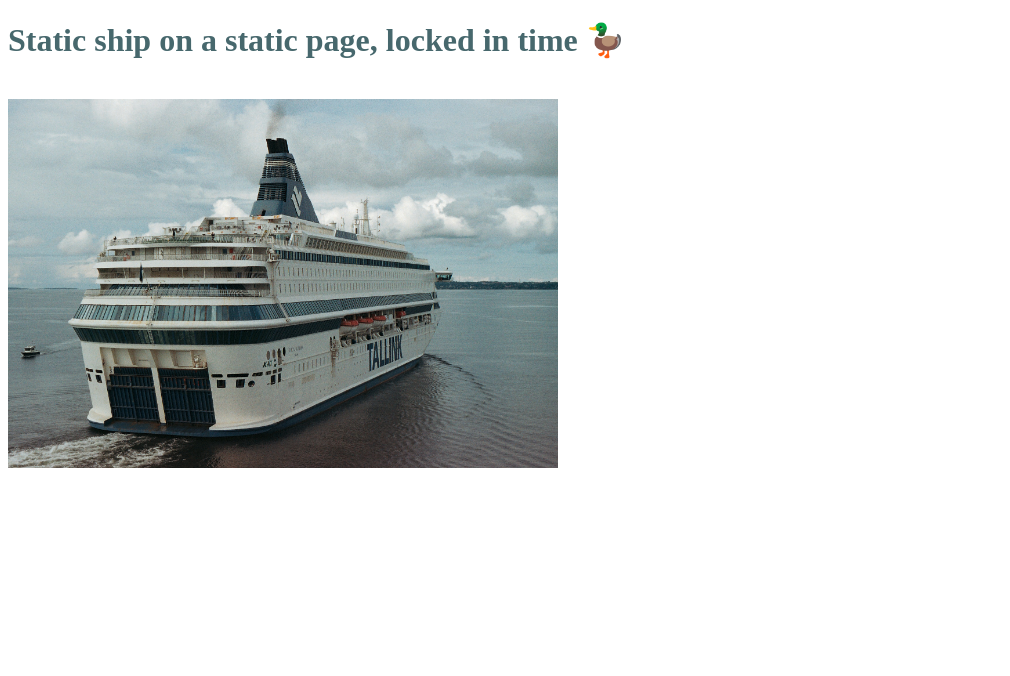
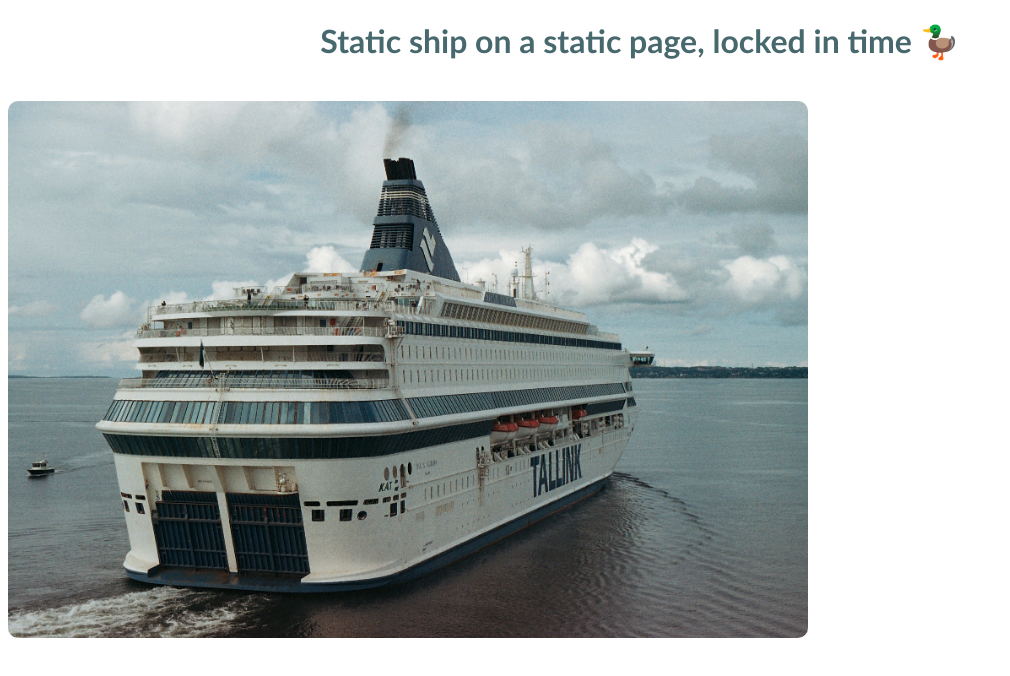
Before and after one commit to sandermattas/mattas, a plain HTML site: page index.html in a window 1280 px wide. Shown: the whole page, without its empty margins (0-1010 px from the left). Drawn offline with Linux system fonts and the light colour scheme.

Commit message:
Adding css

```diff
--- a/index.html
+++ b/index.html
@@ -6,10 +6,13 @@
 	<meta name="viewport" content="width=device-width, initial-scale=1.0">
 	<title>Bon Voyage</title>
 	<link rel="icon" type="image/x-icon" href="favicon.ico">
+	<link rel="stylesheet" href="styles.css">
 </head>
 <body>
-	<h1 style="color:rgb(71, 104, 109)">Static ship on a static page, locked in time 🦆</h1>
+
+	<h1>Static ship on a static page, locked in time 🦆</h1>
     <br>
-    <img src="Photo16_12A.jpg" alt="MS Silja Europa" width=550>
+    <img src="Photo16_12A.jpg" alt="MS Silja Europa" width=800>
+
 </body>
 </html>
--- /dev/null
+++ b/styles.css
@@ -0,0 +1,11 @@
+h1 {
+    color:rgb(71, 104, 109);
+    text-align: center;
+    font-family:'Gill Sans', 'Gill Sans MT', Calibri, 'Trebuchet MS', sans-serif
+}
+
+img {
+    border-radius: 10px;
+    max-width: 100%;
+    height: auto;
+}
```
